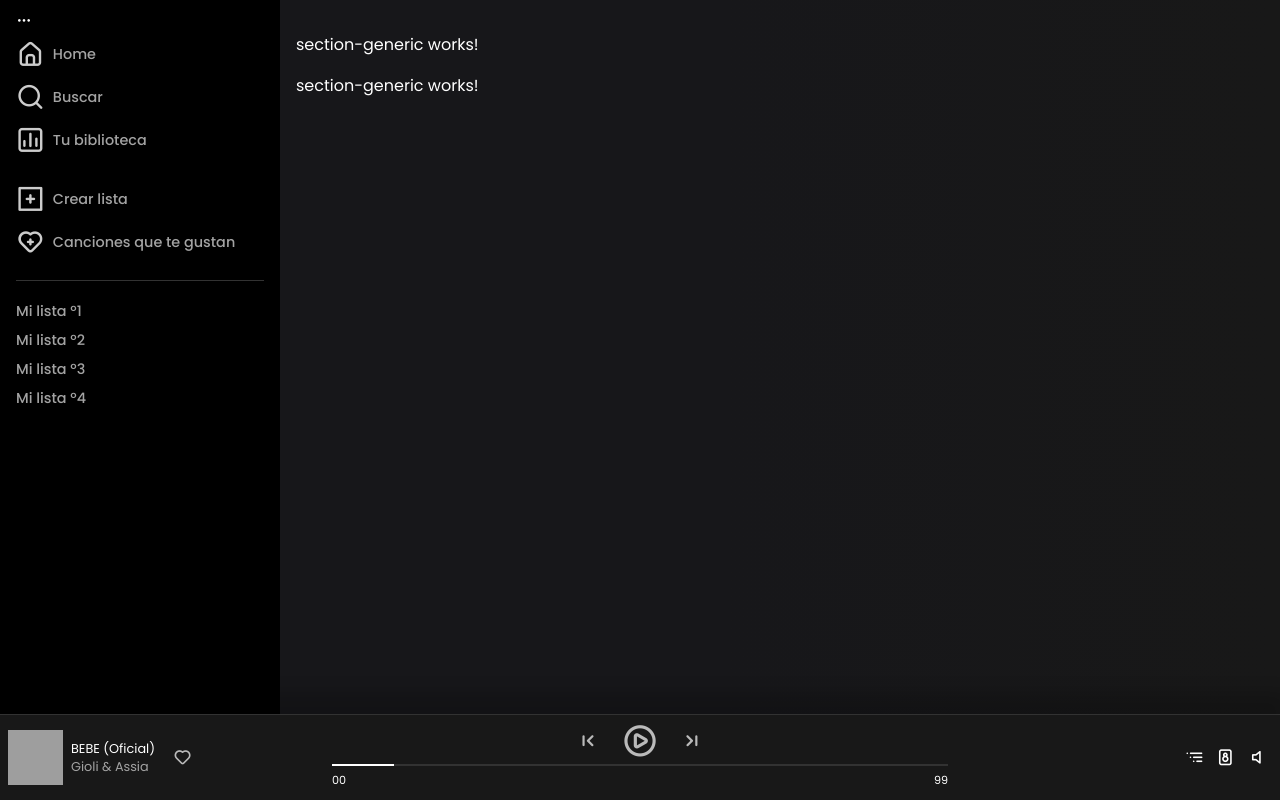
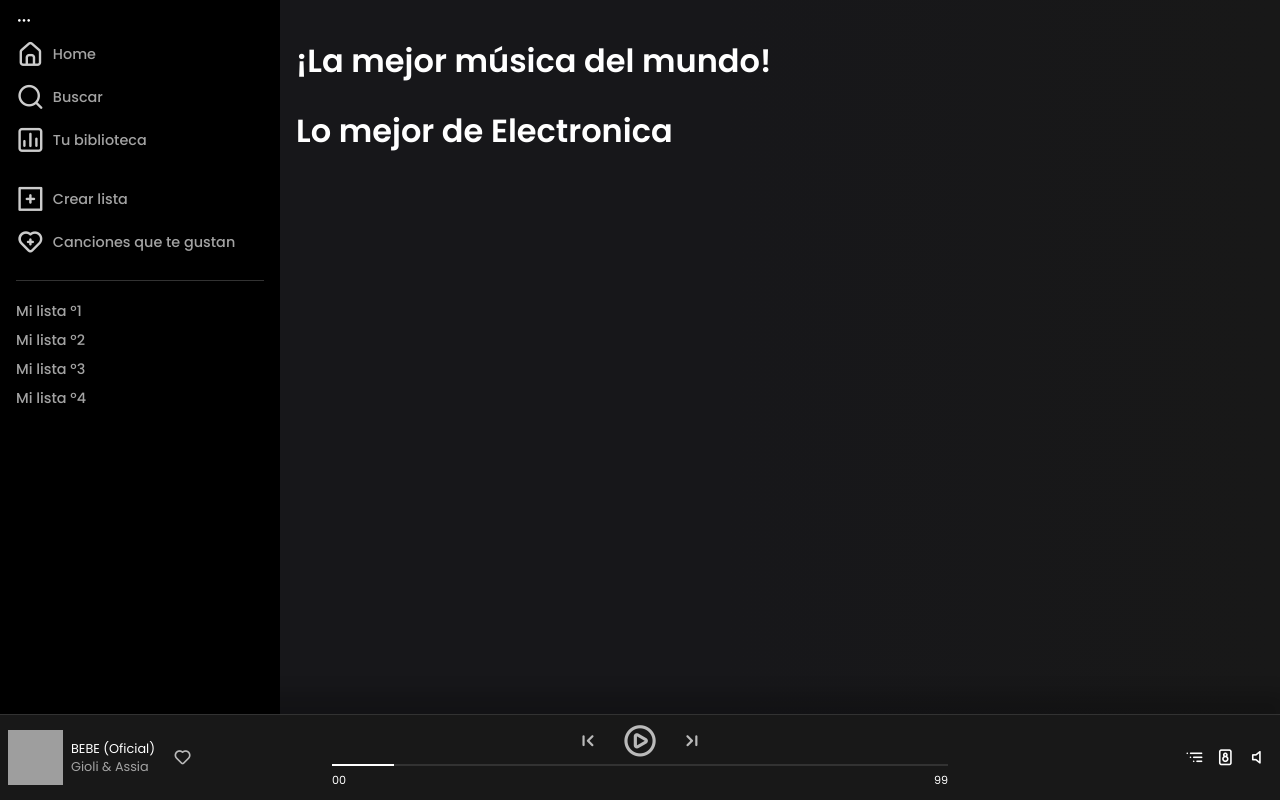
Before and after one commit to MoiZuleta98/angular_spotify, an Angular app: page /tracks in a window 1280 px wide. Built offline with nearby package versions, Linux system fonts and the light colour scheme; grey boxes are pictures that could not be loaded.

Commit message:
empezamos a usar el decorador input para section-generic

```diff
--- a/src/app/modules/tracks/page/tracks-page/tracks-page.component.html
+++ b/src/app/modules/tracks/page/tracks-page/tracks-page.component.html
@@ -1,6 +1,6 @@
 <div class="tracks-page">
     <!--section top (small)-->
-    <app-section-generic></app-section-generic>
+    <app-section-generic [title]="'¡La mejor música del mundo!'"></app-section-generic>
     <!--section medium (big)-->
-    <app-section-generic></app-section-generic>
+    <app-section-generic [title]="'Lo mejor de Electronica'"></app-section-generic>
 </div>
--- a/src/app/shared/components/section-generic/section-generic.component.html
+++ b/src/app/shared/components/section-generic/section-generic.component.html
@@ -1 +1,3 @@
-<p>section-generic works!</p>
+<div class="section--generic">
+    <h1 class="section--generic__title">{{title}}</h1>
+</div>
--- a/src/app/shared/components/section-generic/section-generic.component.ts
+++ b/src/app/shared/components/section-generic/section-generic.component.ts
@@ -1,10 +1,16 @@
-import { Component } from '@angular/core';
+import { Component, Input, OnInit } from '@angular/core';
 
 @Component({
   selector: 'app-section-generic',
   templateUrl: './section-generic.component.html',
   styleUrls: ['./section-generic.component.css']
 })
-export class SectionGenericComponent {
+export class SectionGenericComponent implements OnInit {
+  @Input() title: string = ''  //Declaramos un decorador de un input. El decorador marca un campo de clase como propiedad de entrada y proporciona metadatos de configuración
+
+  constructor() {  }
+
+  ngOnInit(): void {
+  }
 
 }
```
